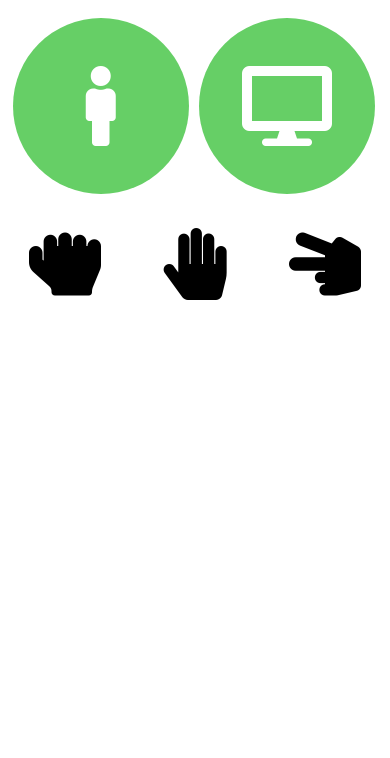
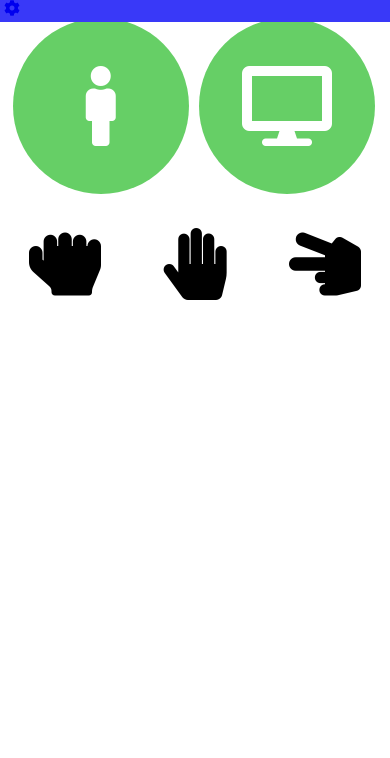
Before and after one commit to HamzaJirah/rock-paper-scissors, a plain HTML site: page index.html in a window 390 px wide. Shown: the part 86-844 px from the top of the page. Drawn offline with Linux system fonts and the light colour scheme.

Commit message:
comment menu stylesheet

```diff
--- a/index.html
+++ b/index.html
@@ -7,7 +7,7 @@
   <title>Rock Paper Scissors</title>
   <link rel="stylesheet" href="fonts/all.min.css">
   <link rel="stylesheet" href="css/style.css">
-  <link rel="stylesheet" href="css/mobile-menu.css">
+  <!-- <link rel="stylesheet" href="css/mobile-menu.css"> -->
 </head>
 <body>
   <div class="wrapper">
```
